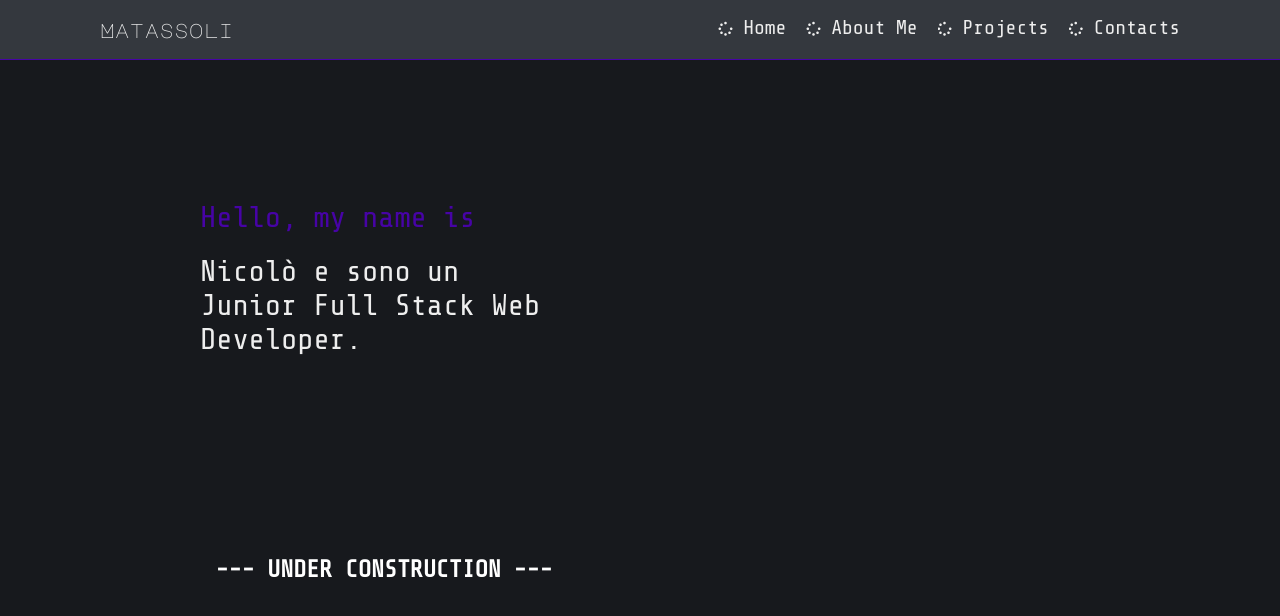
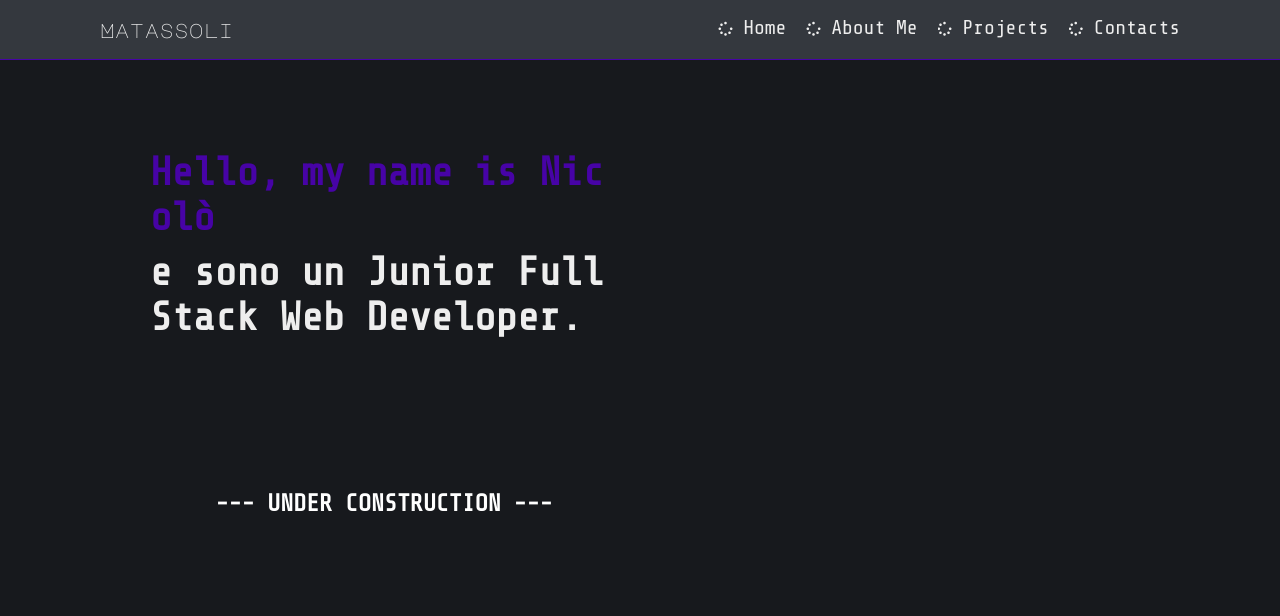
Before and after one commit to matassoli/matassoli.github.io, a website: page index.html in a window 1280 px wide. Shown: the top 616 px of the page. Drawn offline with nearby package versions, Linux system fonts and the light colour scheme.

Commit message:
title animation

```diff
--- a/index.html
+++ b/index.html
@@ -50,13 +50,24 @@
     <main class="container" v-bind:class="{hidden : isVisible, visible : isHidden}">
 
       <section id="aboutme">
-        <div class="aboutme__txt">
-          <p>
-            <span>Hello, my name is</span> Nicolò
-            e sono un Junior Full Stack Web Developer.
-          </p>
+        <div class="aboutme__title">
+
+          <h1>
+            <span>H</span><span>e</span><span>l</span><span>l</span><span>o</span><span>,</span>
+            <span>m</span><span>y</span>
+            <span>n</span><span>a</span><span>m</span><span>e</span>
+            <span>i</span><span>s</span>
+            <span>N</span><span>i</span><span>c</span><span>o</span><span>l</span><span>ò</span>
+          </h1>
+          <h2>e sono un Junior Full Stack Web Developer.</h2>
+
         </div>
         <h1 style="text-align:center; color:white;">--- UNDER CONSTRUCTION ---</h1>
+
+<div class="aboutme__txt">
+
+
+</div>
 
       </section>
 
--- a/js/myscript.js
+++ b/js/myscript.js
@@ -14,7 +14,7 @@ var mycomponent = new Vue({
       setInterval(() => {
         this.isVisible = false;
         this.isHidden = true;
-      }, 2500);
+      }, 5);
     },
 
   }
--- a/sass/pages/_aboutme.scss
+++ b/sass/pages/_aboutme.scss
@@ -1,13 +1,57 @@
-.aboutme__txt {
-  padding: 200px;
-  color: $secondary;
-  font-size: 30px;
+.aboutme__title {
+  padding: 150px;
+
+  h1 {
+    color: $primary;
+    display: block;
+    margin-bottom: 10px;
+    font-weight: bold;
+    font-size: 40px;
+  }
+
+  h2 {
+    color: $secondary;
+    font-size: 40px;
+  }
 
   span {
-    color: $primary;
-    display: block;
-    margin-bottom: 20px;
+    display: inline-block;
+    animation-duration: 0.5s;
+    animation-fill-mode: both;
   }
 
-  p:first-child {}
+  span:hover {
+    animation-name: rubberBand;
+  }
 }
+@keyframes rubberBand {
+  from {
+    transform: scale3d(1, 1, 1);
+  }
+
+  25% {
+    transform: scale3d(1.35, 0.75, 1);
+  }
+
+  40% {
+    transform: scale3d(0.75, 1.35, 1);
+  }
+
+  50% {
+    transform: scale3d(1.25, 0.85, 1);
+    color: #5601cd;
+  }
+
+  65% {
+    transform: scale3d(.95, 1.15, 1);
+  }
+
+  75% {
+    transform: scale3d(1.15, .95, 1);
+  }
+
+  to {
+    transform: scale3d(1, 1, 1);
+    color: $secondary;
+  }
+}
```
Also changed, not shown: dist/main.css.
